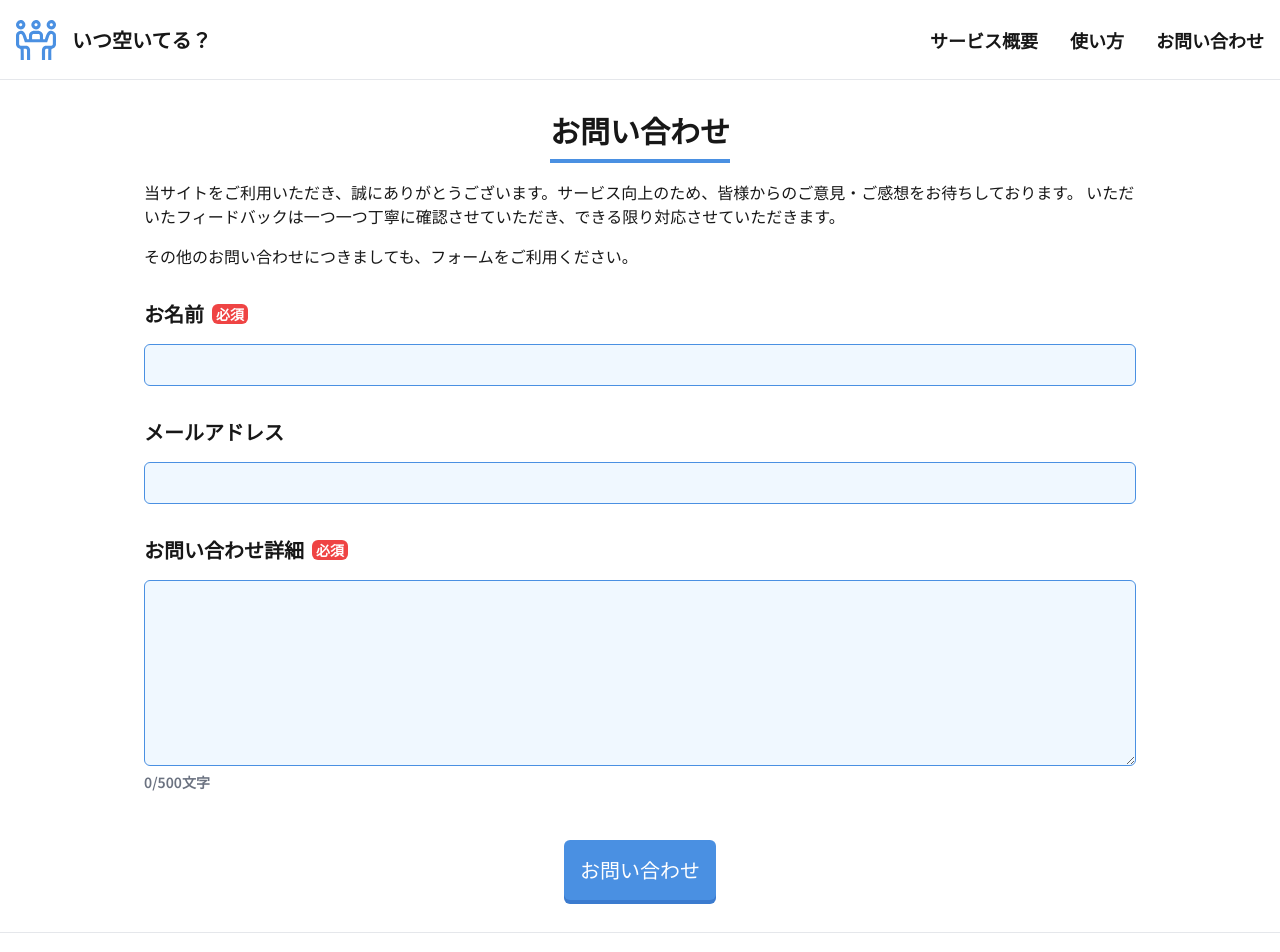
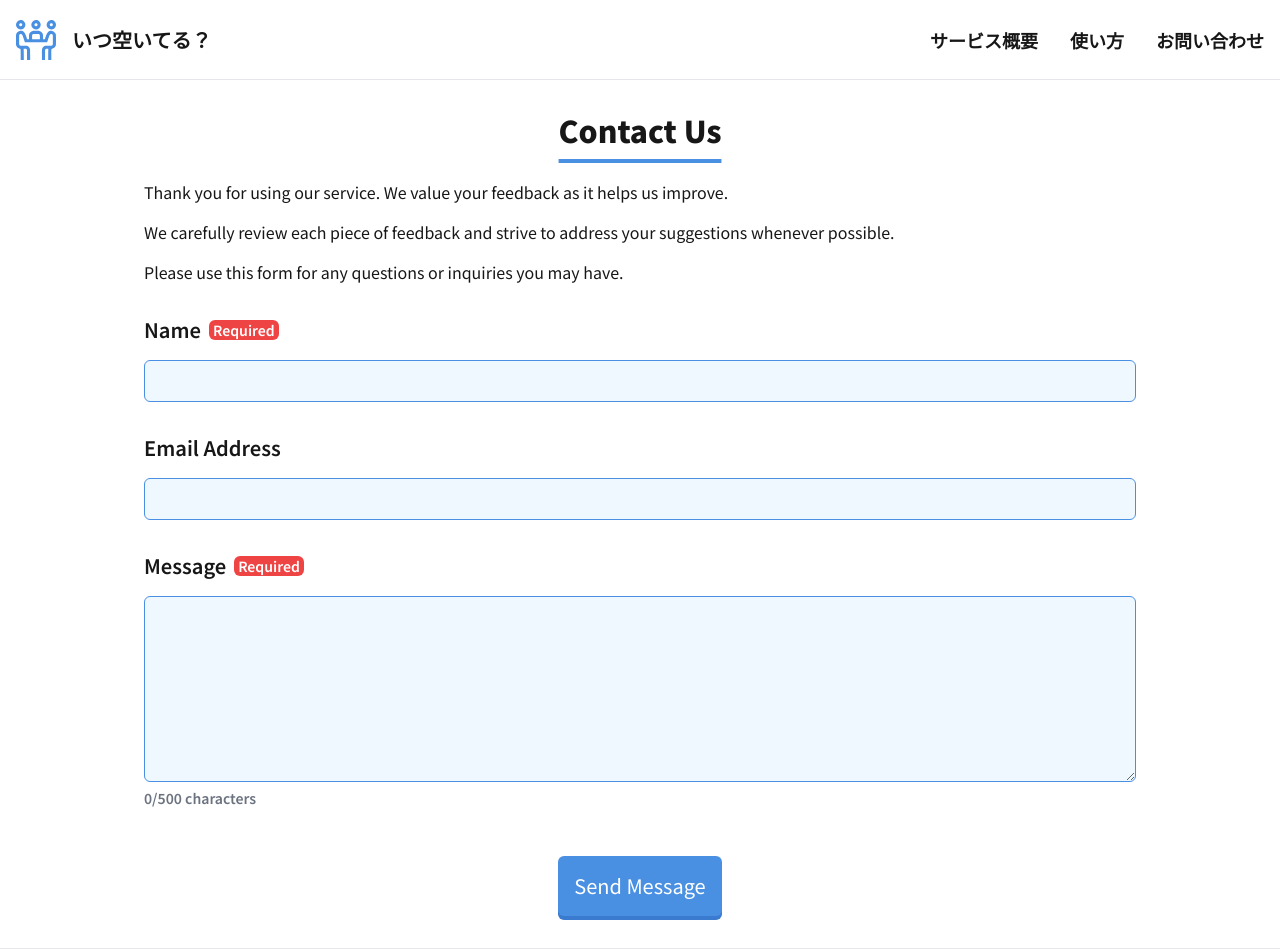
Before and after one commit to takumitoma/itsu-aiteru-scheduler, a Next.js app: page /en/contact in a window 1280 px wide. Shown: the top 952 px of the page. Built offline with nearby package versions, Linux system fonts and the light colour scheme.

Commit message:
feat: add i18n support to Contact page

```diff
--- a/messages/en.json
+++ b/messages/en.json
@@ -88,5 +88,34 @@
       "message": "No registration or login required - Start scheduling now!",
       "button": "Create New Event"
     }
+  },
+  "Contact": {
+    "pageTitle": "Contact Us",
+    "description": {
+      "gratitude": "Thank you for using our service. We value your feedback as it helps us improve.",
+      "promise": "We carefully review each piece of feedback and strive to address your suggestions whenever possible.",
+      "other": "Please use this form for any questions or inquiries you may have."
+    },
+    "form": {
+      "name": {
+        "label": "Name",
+        "required": "Required"
+      },
+      "email": {
+        "label": "Email Address"
+      },
+      "message": {
+        "label": "Message",
+        "required": "Required",
+        "characterCount": "characters"
+      },
+      "submit": {
+        "button": "Send Message",
+        "sending": "Sending..."
+      },
+      "response": {
+        "success": "Thank you for your message. We'll get back to you soon!"
+      }
+    }
   }
 }
--- a/messages/ja.json
+++ b/messages/ja.json
@@ -88,5 +88,34 @@
       "message": "アカウント登録不要、ログイン不要、今すぐ使えます!",
       "button": "イベント作成ページへ"
     }
+  },
+  "Contact": {
+    "pageTitle": "お問い合わせ",
+    "description": {
+      "gratitude": "当サイトをご利用いただき、誠にありがとうございます。サービス向上のため、皆様からのご意見・ご感想をお待ちしております。",
+      "promise": "いただいたフィードバックは一つ一つ丁寧に確認させていただき、できる限り対応させていただきます。",
+      "other": "その他のお問い合わせにつきましても、フォームをご利用ください。"
+    },
+    "form": {
+      "name": {
+        "label": "お名前",
+        "required": "必須"
+      },
+      "email": {
+        "label": "メールアドレス"
+      },
+      "message": {
+        "label": "お問い合わせ詳細",
+        "required": "必須",
+        "characterCount": "文字"
+      },
+      "submit": {
+        "button": "お問い合わせ",
+        "sending": "送信中"
+      },
+      "response": {
+        "success": "お問い合わせを受け付けました。ありがとうございます。"
+      }
+    }
   }
 }
--- a/src/app/[locale]/contact/page.tsx
+++ b/src/app/[locale]/contact/page.tsx
@@ -1,12 +1,18 @@
 'use client';
 
 import { useState, useRef } from 'react';
+import { useTranslations, useLocale } from 'next-intl';
 
 const FORM_LIMITS = {
   name: 50,
   email: 254,
   message: 500,
 };
+
+const BUTTON_WIDTHS = {
+  ja: 'w-[140px] sm:w-[152px]',
+  en: 'w-[152px] sm:w-[164px]',
+} as const;
 
 interface ContactForm {
   name: string;
@@ -15,6 +21,8 @@ interface ContactForm {
 }
 
 const ContactPage: React.FC = () => {
+  const t = useTranslations('Contact');
+  const locale = useLocale();
   const [form, setForm] = useState<ContactForm>({
     name: '',
     email: '',
@@ -40,19 +48,19 @@ const ContactPage: React.FC = () => {
       throw Error('Invalid submission');
     }
     if (!formData.name) {
-      throw Error('お名前を入力してください。');
+      throw Error('Please enter your name.');
     }
     if (formData.name.length > FORM_LIMITS.name) {
-      throw Error(`お名前は${FORM_LIMITS.name}文字以内で入力してください。`);
+      throw Error(`Name must be ${FORM_LIMITS.name} characters or less.`);
     }
     if (formData.email && formData.email.length > FORM_LIMITS.email) {
-      throw Error(`メールアドレスは${FORM_LIMITS.email}文字以内で入力してください。`);
+      throw Error(`Email must be ${FORM_LIMITS.email} characters or less.`);
     }
     if (!formData.message) {
-      throw Error('お問い合わせ詳細を入力してください。');
+      throw Error('Please enter your message.');
     }
     if (formData.message.length > FORM_LIMITS.message) {
-      throw Error(`お問い合わせ詳細は${FORM_LIMITS.message}文字以内で入力してください。`);
+      throw Error(`Message must be ${FORM_LIMITS.message} characters or less.`);
     }
   }
 
@@ -88,20 +96,20 @@ const ContactPage: React.FC = () => {
   return (
     <div className="flex flex-col items-center space-y-8">
       <h1 className="underline underline-offset-[16px] decoration-primary decoration-4">
-        お問い合わせ
+        {t('pageTitle')}
       </h1>
-      <div className="space-y-4">
-        <p>
-          {`当サイトをご利用いただき、誠にありがとうございます。サービス向上のため、皆様からのご意見・ご感想をお待ちしております。
-            いただいたフィードバックは一つ一つ丁寧に確認させていただき、できる限り対応させていただきます。`}
-        </p>
-        <p>その他のお問い合わせにつきましても、フォームをご利用ください。</p>
+      <div className="space-y-4 w-full text-left">
+        <p>{t('description.gratitude')}</p>
+        <p>{t('description.promise')}</p>
+        <p>{t('description.other')}</p>
       </div>
       <form onSubmit={handleSubmit} className="space-y-8 w-full">
         <label htmlFor="name" className="block">
           <div className="flex items-center gap-2">
-            お名前
-            <span className="text-sm bg-red-500 px-1 text-white rounded-md">必須</span>
+            {t('form.name.label')}
+            <span className="text-sm bg-red-500 px-1 text-white rounded-md">
+              {t('form.name.required')}
+            </span>
           </div>
           <input
             id="name"
@@ -115,7 +123,7 @@ const ContactPage: React.FC = () => {
           />
         </label>
         <label htmlFor="email" className="block">
-          メールアドレス
+          {t('form.email.label')}
           <input
             id="email"
             type="email"
@@ -128,8 +136,10 @@ const ContactPage: React.FC = () => {
         </label>
         <label htmlFor="message" className="block">
           <div className="flex items-center gap-2">
-            お問い合わせ詳細
-            <span className="text-sm bg-red-500 px-1 text-white rounded-md">必須</span>
+            {t('form.message.label')}
+            <span className="text-sm bg-red-500 px-1 text-white rounded-md">
+              {t('form.message.required')}
+            </span>
           </div>
           <textarea
             id="message"
@@ -142,24 +152,22 @@ const ContactPage: React.FC = () => {
             className="w-full mt-4 font-normal text-base"
           />
           <div className="text-sm text-gray-500">
-            {form.message.length}/{FORM_LIMITS.message}文字
+            {`${form.message.length}/${FORM_LIMITS.message} ${t('form.message.characterCount')}`}
           </div>
         </label>
         {errorMsg && <div className="text-red-500 text-center">{errorMsg}</div>}
         {showSuccess && (
-          <div className="text-green-500 text-center">
-            お問い合わせを受け付けました。ありがとうございます。
-          </div>
+          <div className="text-green-500 text-center">{t('form.response.success')}</div>
         )}
         <div className="flex justify-center">
           <button
             type="submit"
             disabled={isSubmitting}
-            className={`three-d w-[140px] sm:w-[152px] mt-4 ${
+            className={`three-d ${BUTTON_WIDTHS[locale as keyof typeof BUTTON_WIDTHS]} mt-4 ${
               isSubmitting ? 'opacity-50 cursor-not-allowed' : ''
             }`}
           >
-            {isSubmitting ? '送信中' : 'お問い合わせ'}
+            {isSubmitting ? t('form.submit.sending') : t('form.submit.button')}
           </button>
         </div>
 
```
